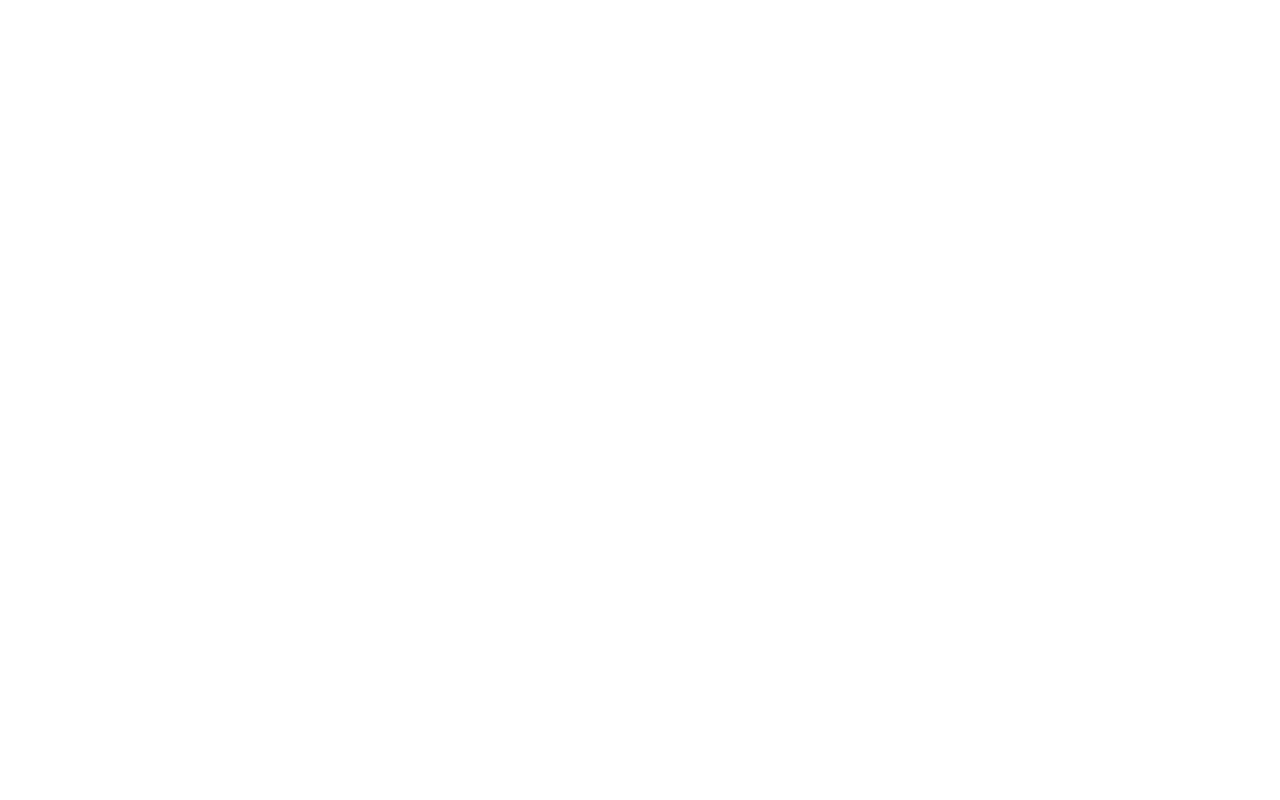
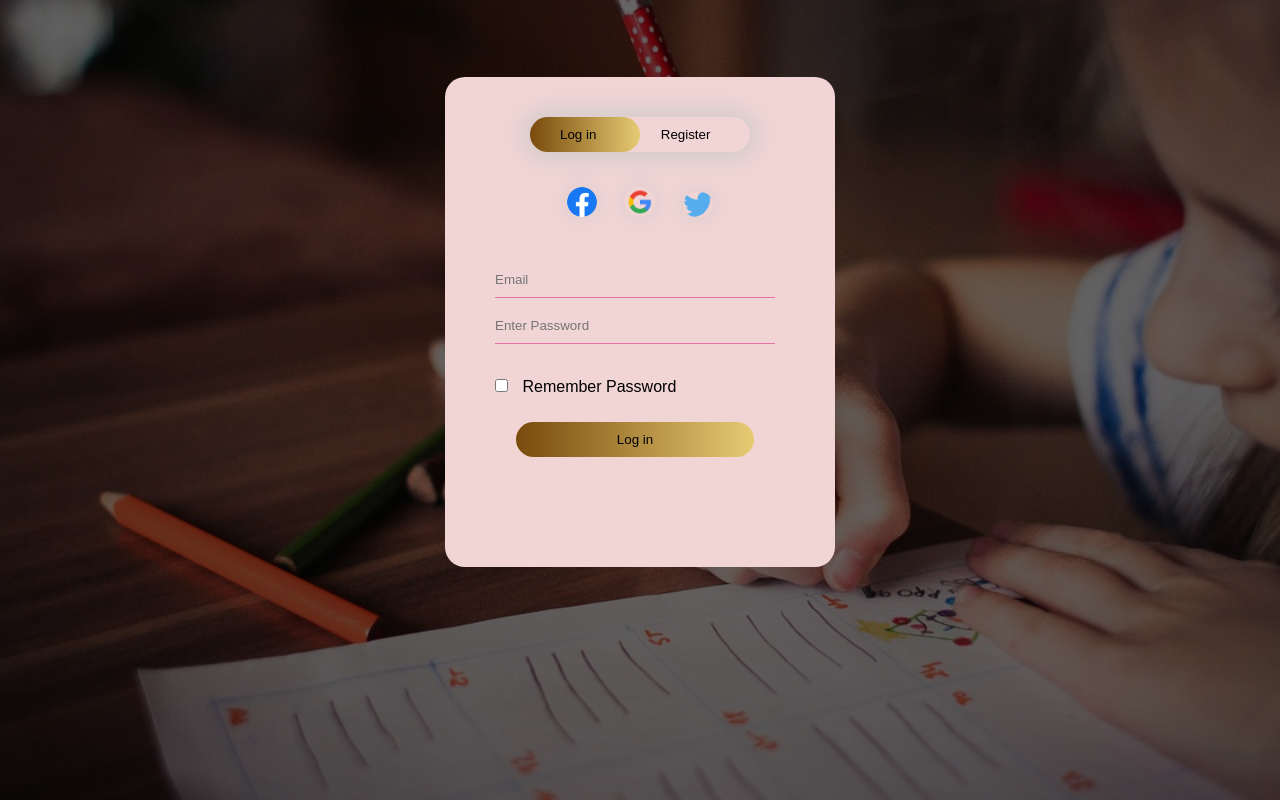
Before and after one commit to theatulanand/Quiz-App, a plain HTML site: page index.html in a window 1280 px wide. Drawn offline with Linux system fonts and the light colour scheme.

Commit message:
authentication done

```diff
--- a/index.html
+++ b/index.html
@@ -1,14 +1,119 @@
 <!DOCTYPE html>
-<html lang="en">
+<html lang="en" dir="ltr">
 
 <head>
-    <meta charset="UTF-8">
-    <meta http-equiv="X-UA-Compatible" content="IE=edge">
-    <meta name="viewport" content="width=device-width, initial-scale=1.0">
+    <meta charset="utf-8">
     <title>Quiz App - Home</title>
+    <link rel="stylesheet" href="./styles/main.css">
 </head>
 
 <body>
+    <div class="hero">
+        <div class="form-box">
+            <div class="button-box">
+                <div id="btn"></div>
+                <button type="button" class="toggle-btn" onclick="changeToLogin()">Log in</button>
+                <button type="button" class="toggle-btn" onclick="changeToRegister()">Register</button>
+            </div>
+
+            <div class="social-icons">
+                <img src="./assets/fb.jpg">
+                <img src="./assets/li.jpg">
+                <img src="./assets/tw.jpg">
+            </div>
+
+            <form id="login" class="input" onsubmit="login(event)">
+                <input id="email" type="email" class="input-field" placeholder="Email" required>
+                <input id="password" type="text" class="input-field" placeholder="Enter Password" required>
+                <input type="checkbox" class="check-box"> <span>Remember Password</span>
+                <button type="submit" class="submit-btn">Log in</button>
+            </form>
+
+            <form id="register" class="input" onsubmit="register(event)">
+                <input id="name" type="text" class="input-field" placeholder="Name" required>
+                <input id="email" type="email" class="input-field" placeholder="Email Id" required>
+                <input id="password" type="password" class="input-field" placeholder="Enter Password" required>
+                <input type="checkbox" class="check-box"> <span>I accept the terms & conditions.</span>
+                <input value="Register" type="submit" class="submit-btn">
+            </form>
+
+        </div>
+    </div>
+
+    <script>
+        var x = document.getElementById("login");
+        var y = document.getElementById("register");
+        var z = document.getElementById("btn");
+
+        function changeToRegister() {
+            x.style.left = "-400px"
+            y.style.left = "50px"
+            z.style.left = "110px"
+        }
+        function changeToLogin() {
+            x.style.left = "50px"
+            y.style.left = "-400px"
+            z.style.left = "0"
+        }
+        function register(event) {
+            event.preventDefault();
+            //getting users from LocalStorage;
+            let users = JSON.parse(localStorage.getItem('users')) || [];
+
+            let name = document.getElementById("name").value;
+            let email = document.getElementById("email").value;
+            let password = document.getElementById("password").value;
+
+            for (let i = 0; i < users.length; i++) {
+                if (users[i].email == email) {
+                    alert("Email Already Registered, Please Login");
+                    document.getElementById("name").value = "";
+                    document.getElementById("email").value = "";
+                    document.getElementById("password").value = "";
+                    changeToLogin();
+                    return;
+                }
+            }
+
+            let newUser = {
+                name,
+                email,
+                password
+            };
+
+            users.push(newUser);
+            localStorage.setItem("users", JSON.stringify(users));
+            alert("User Registration Successful");
+            document.getElementById("name").value = "";
+            document.getElementById("email").value = "";
+            document.getElementById("password").value = "";
+            changeToLogin();
+        }
+        function login(event) {
+            event.preventDefault();
+            let users = JSON.parse(localStorage.getItem('users')) || [];
+
+            let email = document.getElementById("email").value;
+            let password = document.getElementById("password").value;
+
+            for (let i = 0; i < users.length; i++) {
+                if (users[i].email == email) {
+                    if (users[i].password == password) {
+                        alert("Login Success");
+                        return;
+                    } else {
+                        alert("Invalid Password");
+                        return;
+                    }
+                }
+            }
+
+            alert("Email Not Found, Create account first !!");
+            document.getElementById("email").value = "";
+            document.getElementById("password").value = "";
+            changeToRegister();
+        }
+    </script>
 
 </body>
 
--- /dev/null
+++ b/styles/main.css
@@ -0,0 +1,117 @@
+* {
+  margin: 0;
+  padding: 0;
+  font-family: sans-serif;
+}
+
+.hero {
+  height: 100%;
+  width: 100%;
+  background-image: linear-gradient(rgba(0, 0, 0, 0.6), rgba(0, 0, 0, 0.6)),
+    url("../assets/bg.jpg");
+  background-position: center;
+  background-size: cover;
+  position: absolute;
+}
+
+.form-box {
+  height: 480px;
+  width: 380px;
+  position: relative;
+  margin: 6% auto;
+  background: #f1d4d4;
+  padding: 5px;
+  overflow: hidden;
+  border-radius: 20px;
+}
+
+.button-box {
+  width: 220px;
+  margin: 35px auto;
+  position: relative;
+  box-shadow: 0 0 20px 9px #d6cdcd;
+  border-radius: 30px;
+}
+.toggle-btn {
+  padding: 10px 30px;
+  cursor: pointer;
+  background: transparent;
+  border: 0;
+  outline: none;
+  position: relative;
+}
+
+#btn {
+  top: 0;
+  left: 0;
+  position: absolute;
+  width: 110px;
+  height: 100%;
+  background: linear-gradient(to right, #794a0c, #e6cb73);
+  border-radius: 30px;
+  transition: 0.5s;
+  font: #790c5a;
+}
+
+.social-icons {
+  margin: 30px auto;
+  text-align: center;
+}
+
+.social-icons img {
+  width: 30px;
+  margin: 0 12px;
+  box-shadow: 0 0 20px 0 #d6cdcd;
+  cursor: pointer;
+  border-radius: 50px;
+}
+
+.input {
+  top: 180px;
+  position: absolute;
+  width: 280px;
+  transition: 0.5s;
+}
+
+.input-field {
+  width: 100%;
+  padding: 10px 0;
+  margin: 5px 0;
+  border-left: 0;
+  border-right: 0;
+  border-top: 0;
+  border-bottom: 1px solid #e6739f;
+  outline: none;
+  background: transparent;
+}
+
+.submit-btn {
+  width: 85%;
+  padding: 10px 30px;
+  cursor: pointer;
+  display: block;
+  margin: auto;
+  background: linear-gradient(to right, #794a0c, #e6cb73);
+  border: 0;
+  outline: none;
+  border-radius: 30px;
+}
+
+.check-box {
+  margin: 30px 10px 30px 0;
+}
+
+.span {
+  color: #790c5a;
+  font-size: 12px;
+  bottom: 68px;
+  position: absolute;
+}
+
+#login {
+  left: 50px;
+}
+
+#register {
+  left: 450px;
+}
```
Also changed, not shown: assets/bg.jpg (added), assets/fb.jpg (added), assets/li.jpg (added), assets/tw.jpg (added).
